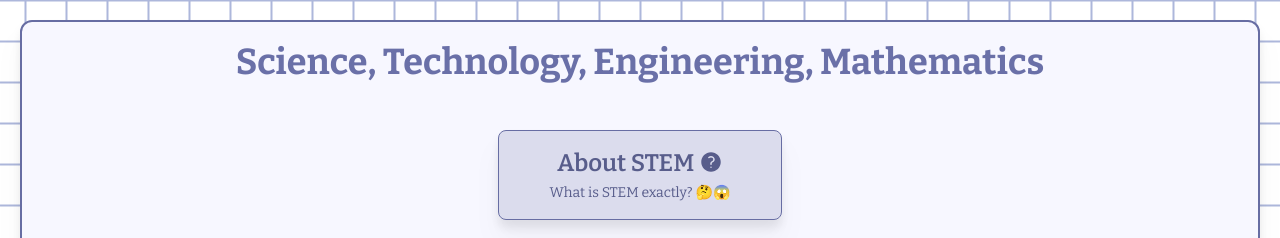
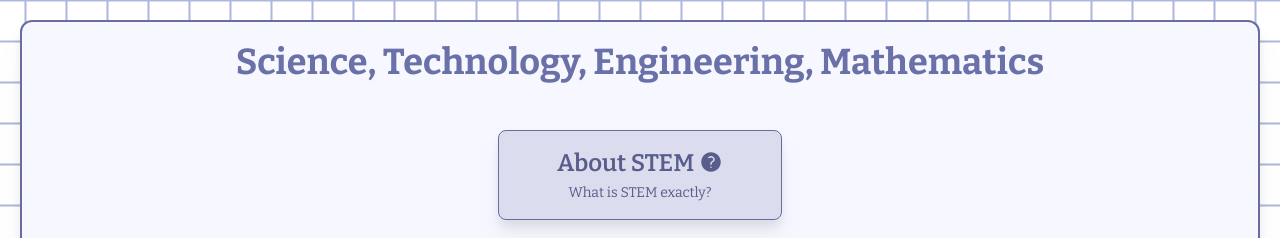
Before and after one commit to carince/stem-website, a Next.js app: page /stem-website/stem in a window 1280 px wide. Shown: the top 238 px of the page. Built offline with nearby package versions, Linux system fonts and the light colour scheme.

Commit message:
stem: remove emojis

```diff
--- a/src/pages/stem/index.tsx
+++ b/src/pages/stem/index.tsx
@@ -33,7 +33,7 @@ export default function StrandHome() {
                                 href="/stem/about"
                                 title="About STEM"
                                 symbol={(<QuestionMarkCircleIcon />)}
-                                description="What is STEM exactly? 🤔😱"
+                                description="What is STEM exactly?"
                             />
                             <Button
                                 href="/stem/video"
```
